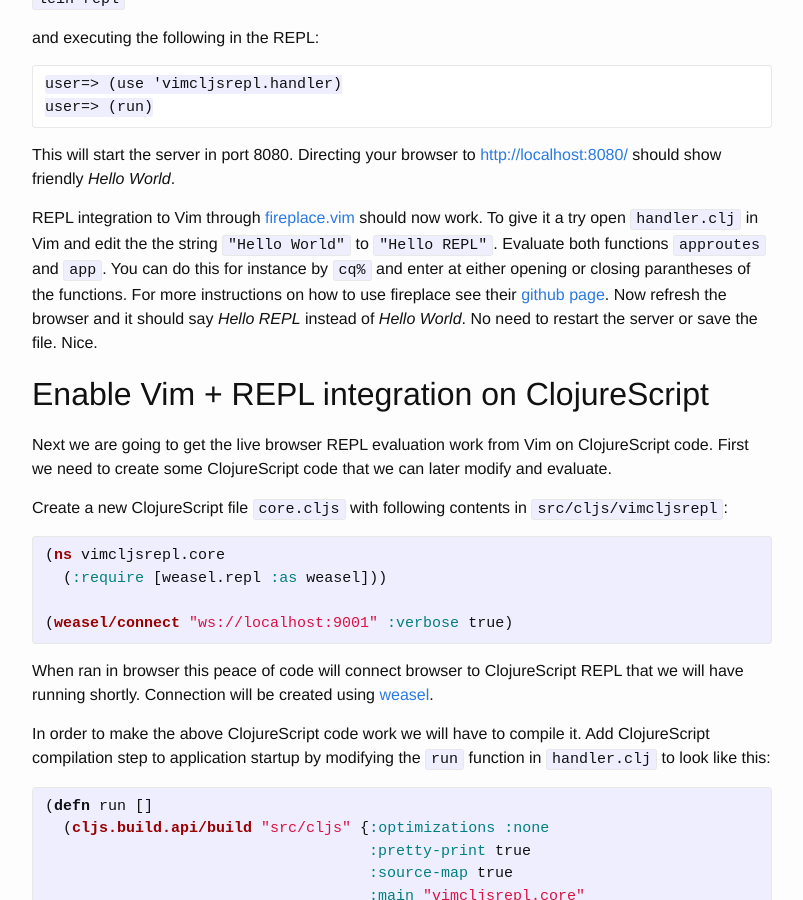
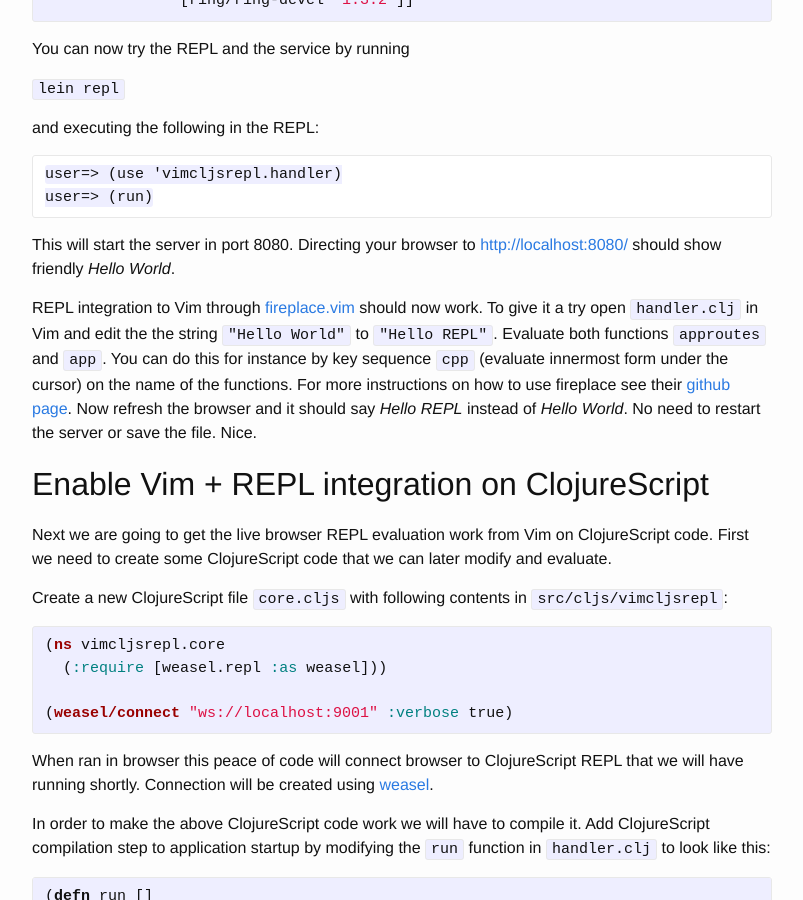
Before and after one commit to uhef/cljproto-blog, a Jekyll site: the page built from _posts/2015-06-10-clj-cljs-vim-repl.markdown, in a window 1280 px wide and 900 px high, scrolled down 1887 px. Shown: the whole window, without its empty margins (238-1041 px from the left). Built offline with Jekyll 4.4.1, drawn with Linux system fonts in a browser that asks for light colours; comment, search, counter and statistics services are not loaded; some of the changed text lies outside the part shown.

Commit message:
cpp - evaluation works on ClojureScript with the latest fireplace

```diff
--- a/_posts/2015-06-10-clj-cljs-vim-repl.markdown
+++ b/_posts/2015-06-10-clj-cljs-vim-repl.markdown
@@ -4,11 +4,14 @@ title:  "Clojure + ClojureScript + Vim + REPL"
 date:   2015-06-10 20:50:19
 categories:
 ---
+
+_UPDATE Jul 22, 2015: Latest version of [fireplace.vim][fireplace] (commit hash `9f7b184...`) supports evaluation of forms using `cpp` also on ClojureScript which is more convenient to the usage of `cq%` - sequence. Post is now updated accordingly._
+
 Although there are multiple blog posts about getting Clojure / ClojureScript toolchain to work on Vim I decided that there is room for one more. Motivation for this post is to make it easy for anybody to set up toolchain for Clojure + ClojureScript project where Vim REPL integration works seamlessly for both Clojure and ClojureScript code. In this setup Clojure REPL runs in host Clojure runtime and ClojureScript REPL executes code on browser.
 
 The sample project that is built here can also be found from [github][vimcljsrepl].
 
-First thing to do is to make sure you [fireplace.vim][fireplace] installed in your Vim bundles. For the setup described here I am using fireplace version from commit hash `89aee9c...` (for lack of better versioning) and Vim 7.4.52. Just follow installation instructions at fireplace github repo. This should be straight forward.
+First thing to do is to make sure you [fireplace.vim][fireplace] installed in your Vim bundles. For the setup described here I am using fireplace version from commit hash `9f7b184...` (for lack of better versioning) and Vim 7.4.52. Just follow installation instructions at fireplace github repo. This should be straight forward.
 
 What follows is not that straight forward though. We are going to get Vim REPL integration work on ClojureScript so that the ClojureScript code is executed in the browser. On the side we will also get REPL integration from Vim to Clojure.
 
@@ -79,7 +82,7 @@ and executing the following in the REPL:
 
 This will start the server in port 8080. Directing your browser to [http://localhost:8080/][localhost] should show friendly  *Hello World*.
 
-REPL integration to Vim through [fireplace.vim][fireplace] should now work. To give it a try open `handler.clj` in Vim and edit the the string `"Hello World"` to `"Hello REPL"`. Evaluate both functions `approutes` and `app`. You can do this for instance by `cq%` and enter at either opening or closing parantheses of the functions. For more instructions on how to use fireplace see their [github page][fireplace]. Now refresh the browser and it should say *Hello REPL* instead of *Hello World*. No need to restart the server or save the file. Nice.
+REPL integration to Vim through [fireplace.vim][fireplace] should now work. To give it a try open `handler.clj` in Vim and edit the the string `"Hello World"` to `"Hello REPL"`. Evaluate both functions `approutes` and `app`. You can do this for instance by key sequence `cpp` (evaluate innermost form under the cursor) on the name of the functions. For more instructions on how to use fireplace see their [github page][fireplace]. Now refresh the browser and it should say *Hello REPL* instead of *Hello World*. No need to restart the server or save the file. Nice.
 
 Enable Vim + REPL integration on ClojureScript
 ----------------------------------------------
@@ -201,7 +204,7 @@ To try it out run the REPL with `lein repl`, start the server by running `(run)`
 (js/alert "Hello Browser!")
 {% endhighlight %}
 
-Evaluate the alert for instance by entering `cq%` and enter at either opening or closing parantheses and observe the alert box on the browser.
+Evaluate the alert for instance with key sequence `cpp` while cursor is within the form and observe the alert box on the browser.
 
 Your REPL integration to both Clojure and ClojureScript are now working.
 
```
